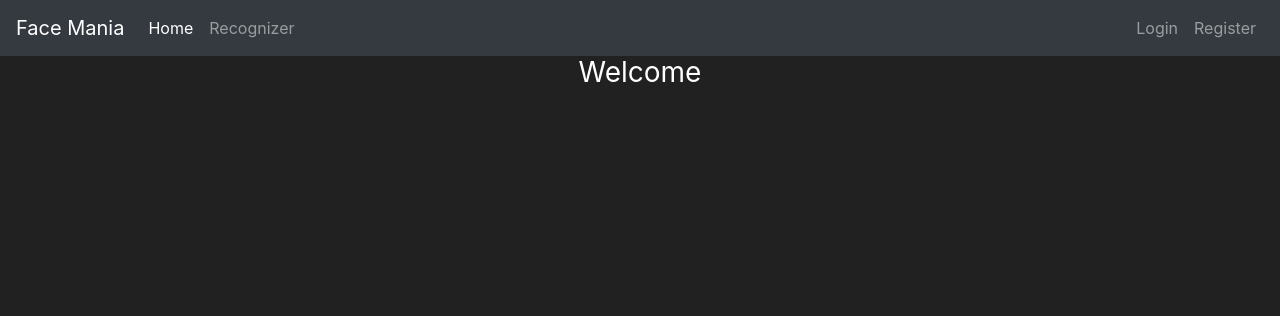
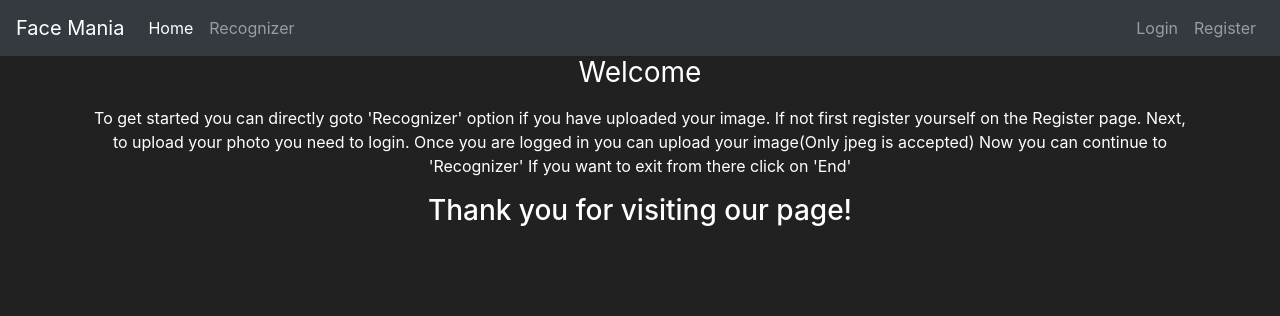
Before and after one commit to Nischit290402/Face_Recog, a Flask app: page / in a window 1280 px wide. Shown: the top 316 px of the page. Run offline with Flask 2, Linux system fonts and the light colour scheme; parts of the project's set-up code (start-up, migrations or seed data) failed here and were passed over; some libraries are stand-ins or nearby versions.

Commit message:
Update home.html

```diff
--- a/FaceRecog/face/templates/home.html
+++ b/FaceRecog/face/templates/home.html
@@ -13,6 +13,15 @@
                 <h6>upload images</h6>
                 <a class="btn btn-sm btn-secondary" href="{{ url_for('upload_file') }}">Upload</a>
                 {% endif %}
+                <p>To get started you can directly goto 'Recognizer' option if you have uploaded your image.
+                    If not first register yourself on the Register page.
+                    Next, to upload your photo you need to login.
+                    Once you are logged in you can upload your image(Only jpeg is accepted)
+                    Now you can continue to 'Recognizer'
+                    If you want to exit from there click on 'End'
+                </p>
+
+                <h3>Thank you for visiting our page!</h3>
             </div>
     </div>
 
```
